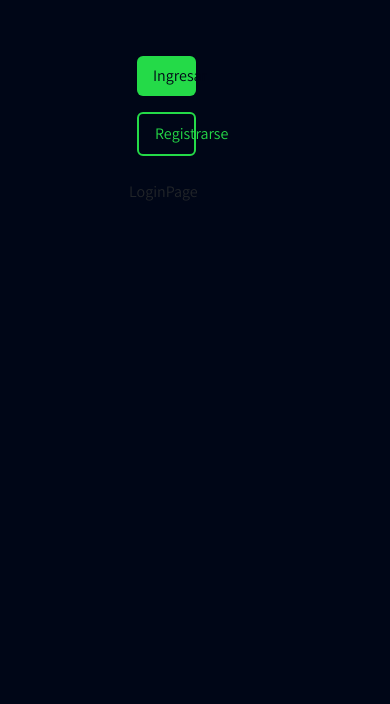
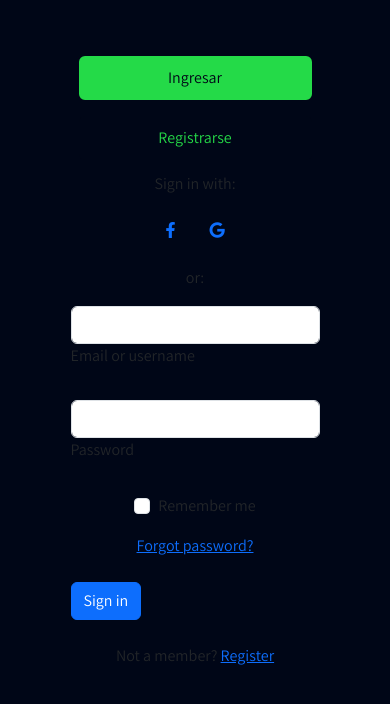
Before and after one commit to Joaqo99/rifas, a React (Vite) app: page /auth/login in a window 390 px wide. Shown: the top 704 px of the page. Built offline with nearby package versions, Linux system fonts and the light colour scheme.

Commit message:
Diseño LoginPage - AuthNav responsive terminado

```diff
--- a/index.html
+++ b/index.html
@@ -6,6 +6,7 @@
     <meta name="viewport" content="width=device-width, initial-scale=1.0" />
     <title>Vite + React</title>
     <link href="https://cdn.jsdelivr.net/npm/bootstrap@5.3.0-alpha1/dist/css/bootstrap.min.css" rel="stylesheet" integrity="sha384-GLhlTQ8iRABdZLl6O3oVMWSktQOp6b7In1Zl3/Jr59b6EGGoI1aFkw7cmDA6j6gD" crossorigin="anonymous">
+    <link rel="stylesheet" href="https://cdnjs.cloudflare.com/ajax/libs/font-awesome/6.3.0/css/all.min.css" integrity="sha512-SzlrxWUlpfuzQ+pcUCosxcglQRNAq/DZjVsC0lE40xsADsfeQoEypE+enwcOiGjk/bSuGGKHEyjSoQ1zVisanQ==" crossorigin="anonymous" referrerpolicy="no-referrer" />
   </head>
   <body>
     <div id="root"></div>
--- a/src/auth/components/AuthNav.jsx
+++ b/src/auth/components/AuthNav.jsx
@@ -1,4 +1,7 @@
+import { useState } from "react";
 import { NavLink } from "react-router-dom";
+import { useMediaQuery } from "../../hooks/useMediaQuery";
+import './AuthNavStyles.css'
 
 const liStyles={
     width: '45%'
@@ -10,15 +13,22 @@ export const AuthNav = () => {
         return {
             color: isActive ? '#000617' : '#24da48',
             backgroundColor: isActive ? '#24da48' : '#000617',
-            border:  isActive ? 'none' : '2px solid #24da48'
+            border: isActive ? '2px solid #24da48': '2px solid transparent'
         }
-    }
+    };
 
     return (
         <div className='mt-5'>
-            <ul className="nav nav-pills mb-3 justify-content-between text-center" id="ex1" role="tablist">
+            <ul className="nav nav-pills nav-fill mb-1 justify-content-between text-center" id="ex1" role="tablist">
                 <li style={liStyles} className="nav-item m-2" role="presentation">
-                    <NavLink style={ ({isActive}) => linkStyles(isActive)} to="login" className="nav-link linkk" data-mdb-toggle="pill" role="tab" aria-controls="pills-register" aria-selected="false">Ingresar</NavLink>
+                    <NavLink
+                        style={ ({isActive}) => linkStyles(isActive)}
+                        to="login"
+                        className="nav-link linkk"
+                        data-mdb-toggle="pill" role="tab" aria-controls="pills-register" aria-selected="false"
+                    >
+                        Ingresar
+                    </NavLink>
                 </li>
                 <li style={liStyles} className="nav-item m-2" role="presentation">
                     <NavLink style={ ({isActive}) => linkStyles(isActive)} to="register" className="nav-link linkk" data-mdb-toggle="pill" role="tab" aria-controls="pills-register" aria-selected="false">Registrarse</NavLink>
--- a/src/auth/components/AuthNavStyles.css
+++ b/src/auth/components/AuthNavStyles.css
@@ -1,3 +1,13 @@
-.linkk{
-    color: green !important;
+.linkk:hover{
+    border: 2px solid #24da48 !important;
 }
+
+@media (max-width: 500px) {
+    .linkk:hover{
+        border: 2px solid transparent !important;
+    }
+
+    .linkk:active{
+        border: 2px solid #24da48 !important;
+    }
+}
--- a/src/auth/pages/LoginPage.jsx
+++ b/src/auth/pages/LoginPage.jsx
@@ -1,5 +1,51 @@
 export const LoginPage = () => {
     return (
-        <div>LoginPage</div>
+        <div className="tab-content">
+            <div className="tab-pane fade show active" id="pills-login" role="tabpanel" aria-labelledby="tab-login">
+                <form>
+                    <div className="text-center mb-3">
+                        <p>Sign in with:</p>
+                        <button type="button" className="btn btn-link btn-floating mx-1">
+                            <i className="fab fa-facebook-f"></i>
+                        </button>
+
+                        <button type="button" className="btn btn-link btn-floating mx-1">
+                            <i className="fab fa-google"></i>
+                        </button>
+                    </div>
+
+                  <p className="text-center">or:</p>
+
+                  <div className="form-outline mb-4">
+                    <input type="email" id="loginName" className="form-control" />
+                    <label className="form-label" forhtml="loginName">Email or username</label>
+                  </div>
+
+                  <div className="form-outline mb-4">
+                    <input type="password" id="loginPassword" className="form-control" />
+                    <label className="form-label" forhtml="loginPassword">Password</label>
+                  </div>
+
+                  <div className="row mb-4">
+                    <div className="col-md-6 d-flex justify-content-center">
+                      <div className="form-check mb-3 mb-md-0">
+                        <input className="form-check-input" type="checkbox" value="" id="loginCheck" />
+                        <label className="form-check-label" forhtml="loginCheck"> Remember me </label>
+                      </div>
+                    </div>
+
+                    <div className="col-md-6 d-flex justify-content-center">
+                      <a href="#!">Forgot password?</a>
+                    </div>
+                  </div>
+
+                  <button type="submit" className="btn btn-primary btn-block mb-4">Sign in</button>
+
+                  <div className="text-center">
+                    <p>Not a member? <a href="#!">Register</a></p>
+                  </div>
+                </form>
+            </div>
+        </div>
     );
 }
--- a/src/auth/pages/RegisterPage.jsx
+++ b/src/auth/pages/RegisterPage.jsx
@@ -1,5 +1,75 @@
 export const RegisterPage = () => {
     return (
-        <div>Register Page</div>
+        <>
+            <div>Register page</div>
+        {/*<div className="tab-content">
+            <div class="tab-pane fade" id="pills-register" role="tabpanel" aria-labelledby="tab-register">
+              <form>
+                <div class="text-center mb-3">
+                  <p>Sign up with:</p>
+                  <button type="button" class="btn btn-link btn-floating mx-1">
+                    <i class="fab fa-facebook-f"></i>
+                  </button>
+
+                  <button type="button" class="btn btn-link btn-floating mx-1">
+                    <i class="fab fa-google"></i>
+                  </button>
+
+                  <button type="button" class="btn btn-link btn-floating mx-1">
+                    <i class="fab fa-twitter"></i>
+                  </button>
+
+                  <button type="button" class="btn btn-link btn-floating mx-1">
+                    <i class="fab fa-github"></i>
+                  </button>
+                </div>
+
+                <p class="text-center">or:</p>
+
+                <!-- Name input -->
+                <div class="form-outline mb-4">
+                  <input type="text" id="registerName" class="form-control" />
+                  <label class="form-label" for="registerName">Name</label>
+                </div>
+
+                <!-- Username input -->
+                <div class="form-outline mb-4">
+                  <input type="text" id="registerUsername" class="form-control" />
+                  <label class="form-label" for="registerUsername">Username</label>
+                </div>
+
+                <!-- Email input -->
+                <div class="form-outline mb-4">
+                  <input type="email" id="registerEmail" class="form-control" />
+                  <label class="form-label" for="registerEmail">Email</label>
+                </div>
+
+                <!-- Password input -->
+                <div class="form-outline mb-4">
+                  <input type="password" id="registerPassword" class="form-control" />
+                  <label class="form-label" for="registerPassword">Password</label>
+                </div>
+
+                <!-- Repeat Password input -->
+                <div class="form-outline mb-4">
+                  <input type="password" id="registerRepeatPassword" class="form-control" />
+                  <label class="form-label" for="registerRepeatPassword">Repeat password</label>
+                </div>
+
+                <!-- Checkbox -->
+                <div class="form-check d-flex justify-content-center mb-4">
+                  <input class="form-check-input me-2" type="checkbox" value="" id="registerCheck" checked
+                    aria-describedby="registerCheckHelpText" />
+                  <label class="form-check-label" for="registerCheck">
+                    I have read and agree to the terms
+                  </label>
+                </div>
+
+                <!-- Submit button -->
+                <button type="submit" class="btn btn-primary btn-block mb-3">Sign in</button>
+              </form>
+            </div>
+    </div>*/}
+    </>
     );
 }
--- a/src/auth/routes/AuthRoutes.jsx
+++ b/src/auth/routes/AuthRoutes.jsx
@@ -3,9 +3,11 @@ import { AuthNav } from "../components/AuthNav"
 import { LoginPage } from "../pages/LoginPage"
 import { RegisterPage } from "../pages/RegisterPage"
 
+import './AuthRoutesStyles.css'
+
 export const AuthRoutes = () =>{
     return (
-        <div style={{width: '40%'}} className="container">
+        <div className="container contenedor">
             <AuthNav />
 
             <Routes>
--- /dev/null
+++ b/src/auth/routes/AuthRoutesStyles.css
@@ -0,0 +1,9 @@
+.contenedor{
+    width: 70%;
+}
+
+@media (min-width: 860px){
+    .contenedor{
+        width: 40%;
+    }
+}
--- /dev/null
+++ b/src/hooks/useMediaQuery.js
@@ -0,0 +1,19 @@
+import { useEffect, useState } from "react"
+
+export const useMediaQuery = (query, defaultMatches = window.matchMedia(query))=>{
+
+    const [matches, setMatches] = useState(defaultMatches)
+
+    useEffect(()=>{
+        const media = window.matchMedia(query)
+
+        if(media.matches !== matches) setMatches(media.matches)
+
+        const listener = ()=> setMatches(media.matches)
+
+        media.addListener(listener)
+        return ()=> media.removeListener(listener)
+    }, [query, matches])
+
+    return matches
+}
```
